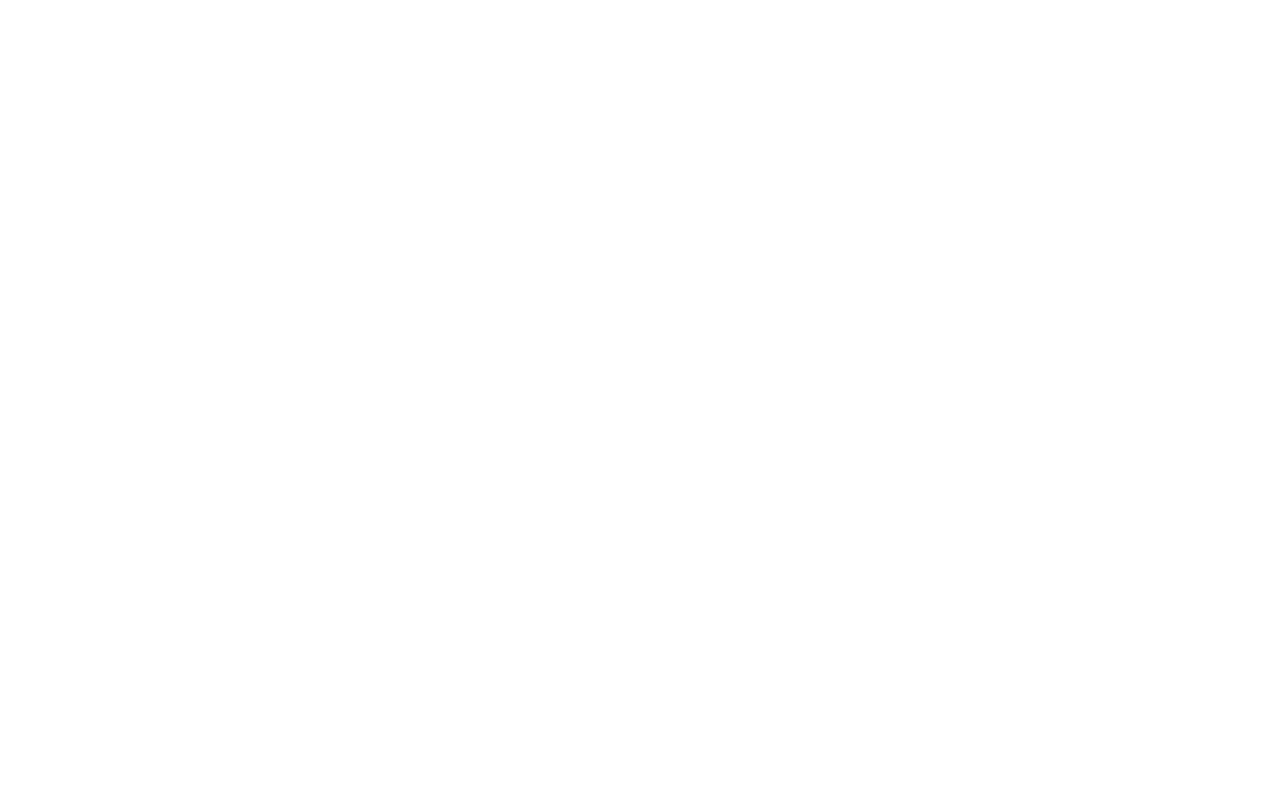
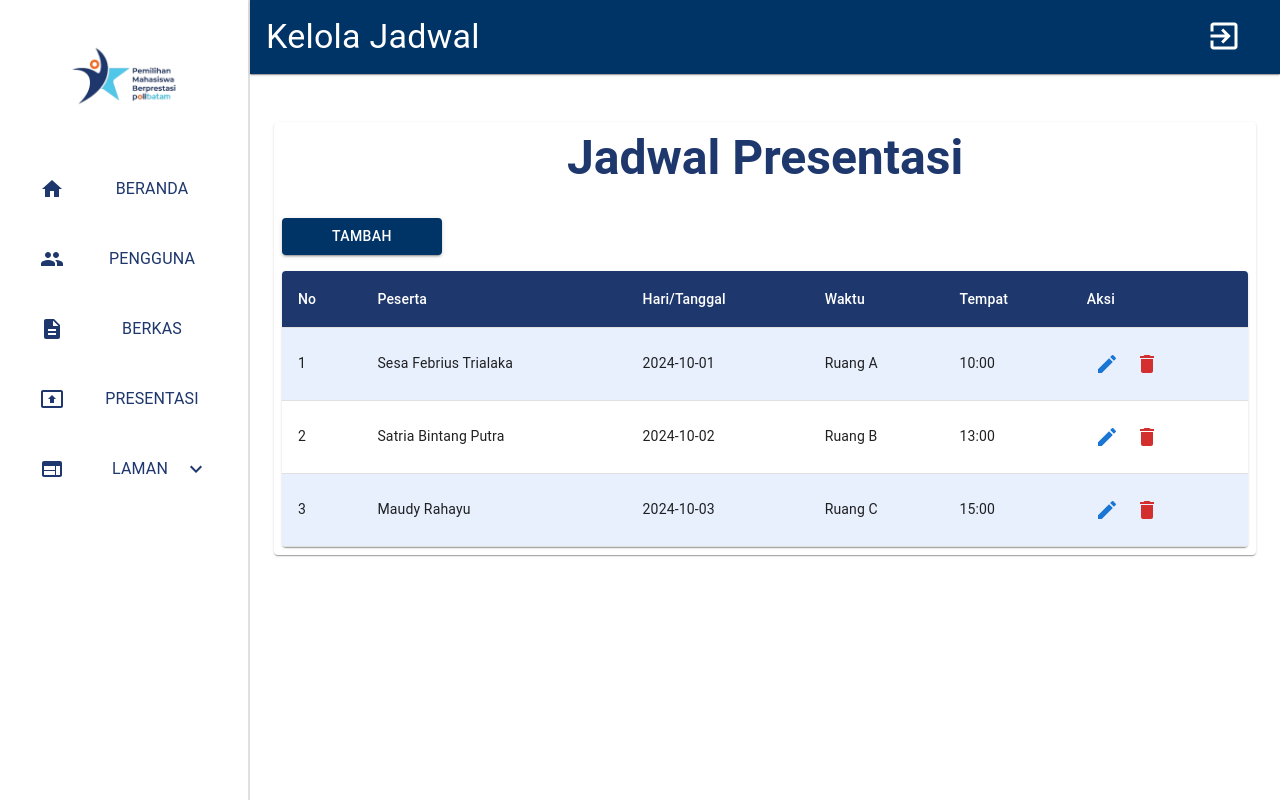
Before and after one commit to RaihanAkbar2903/Pilmapres, a React (Create React App) app: page /jadwalpresentasi in a window 1280 px wide. Before the commit this address had no page. Built offline with nearby package versions, Linux system fonts and the light colour scheme.

Commit message:
ryan commit
jadwal presentasi admin

```diff
--- a/src/App.js
+++ b/src/App.js
@@ -11,6 +11,7 @@
 import DashboardAdmin from './dashboardadmin';
 import DataPengguna from './datapengguna';
 import BerkasAdminCU from './berkasadmincu';
+import JadwalPresentasi from './jadwalpresentasi';
 function App() {
   return (
       <Router>
@@ -26,6 +27,7 @@
           <Route path="/dashboardadmin" element={<DashboardAdmin />} ></Route>
           <Route path="/datapengguna" element={<DataPengguna />} ></Route>
           <Route path="/berkasadmincu" element={<BerkasAdminCU />} ></Route>
+          <Route path="/jadwalpresentasi" element={<JadwalPresentasi />} ></Route>
         </Routes>
       </Router>
   );
--- a/src/jadwalpresentasi.js
+++ b/src/jadwalpresentasi.js
@@ -16,43 +16,75 @@
 import Logo from './assets/images/logopilmapres.png';
 import { useNavigate } from 'react-router-dom';
 
-function DataPengguna() {
+function JadwalPresentasi() {
     const [openLaman, setOpenLaman] = useState(false);
     const [openEdit, setOpenEdit] = useState(false);
     const [openDelete, setOpenDelete] = useState(false);
-    const [selectedUser, setSelectedUser] = useState(null);
-    const [editedUser, setEditedUser] = useState({
-        username: '',
-        password: '',
-        role: '',
+    const [openTambah, setOpenTambah] = useState(false);
+    const [newJadwal, setNewJadwal] = useState({
+        peserta: '',
+        haritanggal: '',
+        tempat: '',
+        waktu: '',
+    });
+
+    const [selectedJadwal, setSelectedJadwal] = useState(null);
+    const [editedJadwal, setEditedJadwal] = useState({
+        peserta: '',
+        haritanggal: '',
+        tempat: '',
+        waktu: '',
     });
     const [anchorEl, setAnchorEl] = useState(null);
     const navigate = useNavigate();
 
-    const handleEditClick = (user) => {
-        setSelectedUser(user);
-        setEditedUser({ ...user, password: user.id });
+    const handleTambahClick = () => {
+        setNewJadwal({
+            peserta: '',
+            haritanggal: '',
+            tempat: '',
+            waktu: '',
+         });
+         setOpenTambah(true);
+    }
+
+    const handleSaveTambah = () => {
+        console.log("Data Jadwal Baru: ", newJadwal);
+        setOpenTambah(false);
+    };
+
+    const handleChangeTambah = (e) => {
+        const { name, value} = e.target;
+        setNewJadwal((prevState) => ({
+            ...prevState,
+            [name]: value,
+        }));
+    };
+
+    const handleEditClick = (jadwal) => {
+        setSelectedJadwal(jadwal);
+        setEditedJadwal({ peserta: jadwal.peserta, haritanggal: jadwal.haritanggal, tempat: jadwal.tempat, waktu: jadwal.waktu });
         setOpenEdit(true);
     };
 
-    const handleDeleteClick = (user) => {
-        setSelectedUser(user);
+    const handleDeleteClick = (jadwal) => {
+        setSelectedJadwal(jadwal);
         setOpenDelete(true);
     };
 
     const handleSaveEdit = () => {
-        console.log("Data yang diubah:", editedUser);
+        console.log("Data jadwal yang diubah:", editedJadwal);
         setOpenEdit(false);
     };
 
     const handleDeleteConfirm = () => {
-        console.log("Data yang dihapus:", selectedUser);
+        console.log("Data jadwal yang dihapus:", selectedJadwal);
         setOpenDelete(false);
     };
 
     const handleChange = (e) => {
         const { name, value } = e.target;
-        setEditedUser((prevState) => ({
+        setEditedJadwal((prevState) => ({
             ...prevState,
             [name]: value,
         }));
@@ -62,13 +94,10 @@
         setOpenLaman(!openLaman);
     };
 
-    const pengguna = [
-        { id: '001', username: 'Sesa Febrius Trialaka', role: 'Peserta' },
-        { id: '002', username: 'Satria Bintang Putra', role: 'Juri' },
-        { id: '003', username: 'Maudy Rahayu', role: 'Juri' },
-        { id: '004', username: 'Cecilia Pratiwi', role: 'Peserta' },
-        { id: '005', username: 'Ahmad Solihin', role: 'Admin' },
-        { id: '006', username: 'Claudy Manaud', role: 'Admin' },
+    const jadwal = [
+        { no: '1', peserta: 'Sesa Febrius Trialaka', haritanggal: '2024-10-01', tempat: 'Ruang A', waktu: '10:00' },
+        { no: '2', peserta: 'Satria Bintang Putra', haritanggal: '2024-10-02', tempat: 'Ruang B', waktu: '13:00' },
+        { no: '3', peserta: 'Maudy Rahayu', haritanggal: '2024-10-03', tempat: 'Ruang C', waktu: '15:00' }
     ];
 
     const handleAccountClick = (event) => {
@@ -240,7 +269,7 @@
             <Box sx={{ flexGrow: 1}}>
                 <Paper elevation={1} sx={{ padding: 2, marginBottom: 3, backgroundColor: '#003366', borderRadius: 0 }}>
                     <Typography variant="h4" sx={{ color: '#FFFFFF' }}>
-                        Data Pengguna
+                        Kelola Jadwal
                     </Typography>
                     <IconButton
                             color="inherit"
@@ -262,9 +291,10 @@
                     <Grid item xs={12}>
                         <Paper sx={{ padding: 1, backgroundColor: '#FFFFFF' }}>
                             <Typography variant="h3" gutterBottom sx={{ fontWeight: 'bold', color: '#1E376D', textAlign: 'center', marginBottom: 4 }}>
-                                Pengguna
+                                Jadwal Presentasi
                             </Typography>
                             <Button
+                                onClick={handleTambahClick}
                                 variant="contained"
                                 color="primary"
                                 sx={{ marginBottom: 2, backgroundColor: '#003366', minWidth: '20vh' }}
@@ -276,19 +306,21 @@
                                     <TableHead sx={{ backgroundColor: '#1E376D' }}>
                                         <TableRow >
                                             <TableCell sx={{ color: '#FFFFFF'}}>No</TableCell>
-                                            <TableCell sx={{ color: '#FFFFFF'}}>ID User</TableCell>
-                                            <TableCell sx={{ color: '#FFFFFF'}}>Nama User</TableCell>
-                                            <TableCell sx={{ color: '#FFFFFF'}}>Role</TableCell>
+                                            <TableCell sx={{ color: '#FFFFFF'}}>Peserta</TableCell>
+                                            <TableCell sx={{ color: '#FFFFFF'}}>Hari/Tanggal</TableCell>
+                                            <TableCell sx={{ color: '#FFFFFF'}}>Waktu</TableCell>
+                                            <TableCell sx={{ color: '#FFFFFF'}}>Tempat</TableCell>
                                             <TableCell sx={{ color: '#FFFFFF'}}>Aksi</TableCell>
                                         </TableRow>
                                     </TableHead>
                                     <TableBody>
-                                        {pengguna.map((row, index) => (
-                                            <TableRow key={row.id}  sx={{ backgroundColor: index % 2 === 0 ? '#E8F0FE' : '#ffffff'}}>
-                                                <TableCell>{index + 1}</TableCell>
-                                                <TableCell>{row.id}</TableCell>
-                                                <TableCell>{row.username}</TableCell>
-                                                <TableCell>{row.role}</TableCell>
+                                        {jadwal.map((row, index) => (
+                                            <TableRow key={row.no}  sx={{ backgroundColor: index % 2 === 0 ? '#E8F0FE' : '#ffffff'}}>
+                                                <TableCell>{row.no}</TableCell>
+                                                <TableCell>{row.peserta}</TableCell>
+                                                <TableCell>{row.haritanggal}</TableCell>
+                                                <TableCell>{row.tempat}</TableCell>
+                                                <TableCell>{row.waktu}</TableCell>
                                                 <TableCell>
                                                     <IconButton color='primary' onClick={() => handleEditClick(row)}>
                                                         <EditIcon/>
@@ -308,59 +340,116 @@
             </Box>
             <Dialog open={openEdit} onClose={() => setOpenEdit(false)} sx={{ '& .MuiDialog-paper': { backgroundColor: '#003366', borderRadius: '8px', color: 'white', width: '100%' } }} >
                 <DialogTitle>
-                    Edit Pengguna
+                    Edit Jadwal
                 </DialogTitle>
                 <DialogContent>
-                    <InputLabel sx={{ color:'white' }} >Username</InputLabel>
+                    <InputLabel sx={{ color:'white' }} >Peserta</InputLabel>
                     <TextField
                         margin="dense"
                         type="text"
                         fullWidth
-                        name="username"
-                        value={editedUser.username}
+                        name="peserta"
+                        value={editedJadwal.peserta}
                         onChange={handleChange}
                         sx={{ backgroundColor: '#FFFFFF', borderRadius: '4px' }}
                     />
-                    <InputLabel sx={{ color:'white' }} >Password</InputLabel>
+                    <InputLabel sx={{ color:'white' }} >Hari/Tanggal</InputLabel>
                     <TextField
                         margin="dense"
-                        type="password"
+                        type="date"
                         fullWidth
-                        name="password"
-                        value={editedUser.password}
+                        name="haritanggal"
+                        value={editedJadwal.haritanggal}
                         onChange={handleChange}
                         sx={{ backgroundColor: '#FFFFFF', borderRadius: '4px' }}
                     />
-                    <InputLabel sx={{ color:'white' }} >Role</InputLabel>
-                    <FormControl fullWidth margin="dense">
-                        <Select
-                            value={editedUser.role}
-                            onChange={handleChange}
-                            sx={{ backgroundColor: '#FFFFFF', borderRadius: '4px' }}
-                        >
-                            <MenuItem value="Peserta"> Mahasiswa </MenuItem>
-                            <MenuItem value="Juri"> Juri </MenuItem>
-                            <MenuItem value="Admin"> Admin </MenuItem>
-                        </Select>
-                    </FormControl>
+                    <InputLabel sx={{ color:'white' }} >Tempat</InputLabel>
+                    <TextField
+                        margin="dense"
+                        type="text"
+                        fullWidth
+                        name="tempat"
+                        value={editedJadwal.tempat}
+                        onChange={handleChange}
+                        sx={{ backgroundColor: '#FFFFFF', borderRadius: '4px' }}
+                    />
+                    <InputLabel sx={{ color:'white' }} >Waktu</InputLabel>
+                    <TextField
+                        margin="dense"
+                        type="text"
+                        fullWidth
+                        name="waktu"
+                        value={editedJadwal.waktu}
+                        onChange={handleChange}
+                        sx={{ backgroundColor: '#FFFFFF', borderRadius: '4px' }}
+                    />
                 </DialogContent>
                 <DialogActions>
                     <Button onClick={() => setOpenEdit(false)} sx={{ backgroundColor: '#FE651F', color: '#FFFFFF', borderRadius: '4px'  }} >Batal</Button>
                     <Button onClick={handleSaveEdit} sx={{ backgroundColor: '#0DBD2E', color: '#FFFFFF', borderRadius: '4px'}} >Simpan</Button>
                 </DialogActions>
             </Dialog>
-            <Dialog open={openDelete} onClose={() => setOpenDelete(false)}>
+            <Dialog open={openDelete} onClose={() => setOpenDelete(false)} sx={{ '& .MuiDialog-paper': { backgroundColor: '#003366', borderRadius: '8px', color: 'white', width: '100%' } }} >
                 <DialogTitle>Konfirmasi Hapus</DialogTitle>
                 <DialogContent>
-                    <Typography>Apakah Anda yakin ingin menghapus akun {selectedUser?.username}?</Typography>
+                    <Typography>Apakah Anda yakin ingin menghapus Jadwal {selectedJadwal?.peserta}?</Typography>
                 </DialogContent>
                 <DialogActions>
                     <Button onClick={() => setOpenDelete(false)} sx={{ backgroundColor: '#0DBD2E', color: '#FFFFFF', borderRadius: '4px'}}>Batal</Button>
                     <Button onClick={handleDeleteConfirm} sx={{ backgroundColor: '#FE651F', color: '#FFFFFF', borderRadius: '4px'  }} >Hapus</Button>
                 </DialogActions>
             </Dialog>
+            <Dialog open={openTambah} onClose={() => setOpenTambah(false)} sx={{ '& .MuiDialog-paper': { backgroundColor: '#003366', borderRadius: '8px', color: 'white', width: '100%' } }}>
+                <DialogTitle>Tambah Jadwal</DialogTitle>
+                <DialogContent>
+                    <InputLabel sx={{ color: 'white'}}>Peserta</InputLabel>
+                    <TextField
+                        margin="dense"
+                        type="text"
+                        fullWidth
+                        name="peserta"
+                        value={newJadwal.peserta}
+                        onChange={handleChangeTambah}
+                        sx={{ backgroundColor: '#FFFFFF', borderRadius: '4px' }}
+                    />
+                    <InputLabel sx={{ color:'white' }} >Hari/Tanggal</InputLabel>
+                    <TextField
+                        margin="dense"
+                        type="date"
+                        fullWidth
+                        name="haritanggal"
+                        value={newJadwal.haritanggal}
+                        onChange={handleChangeTambah}
+                        sx={{ backgroundColor: '#FFFFFF', borderRadius: '4px' }}
+                    />
+                    <InputLabel sx={{ color:'white' }} >Tempat</InputLabel>
+                    <TextField
+                        margin="dense"
+                        type="text"
+                        fullWidth
+                        name="tempat"
+                        value={newJadwal.tempat}
+                        onChange={handleChangeTambah}
+                        sx={{ backgroundColor: '#FFFFFF', borderRadius: '4px' }}
+                    />
+                    <InputLabel sx={{ color:'white' }} >Waktu</InputLabel>
+                    <TextField
+                        margin="dense"
+                        type="text"
+                        fullWidth
+                        name="waktu"
+                        value={newJadwal.waktu}
+                        onChange={handleChangeTambah}
+                        sx={{ backgroundColor: '#FFFFFF', borderRadius: '4px' }}
+                    />
+                </DialogContent>
+                <DialogActions>
+                    <Button onClick={() => setOpenTambah(false)} sx={{ backgroundColor: '#0DBD2E', color: '#FFFFFF', borderRadius: '4px'}}>Batal</Button>
+                    <Button onClick={handleDeleteConfirm} sx={{ backgroundColor: '#FE651F', color: '#FFFFFF', borderRadius: '4px'  }} >Tambah</Button>
+                </DialogActions>
+            </Dialog>
         </Box>
     );
 }
 
-export default DataPengguna;
+export default JadwalPresentasi;
```
